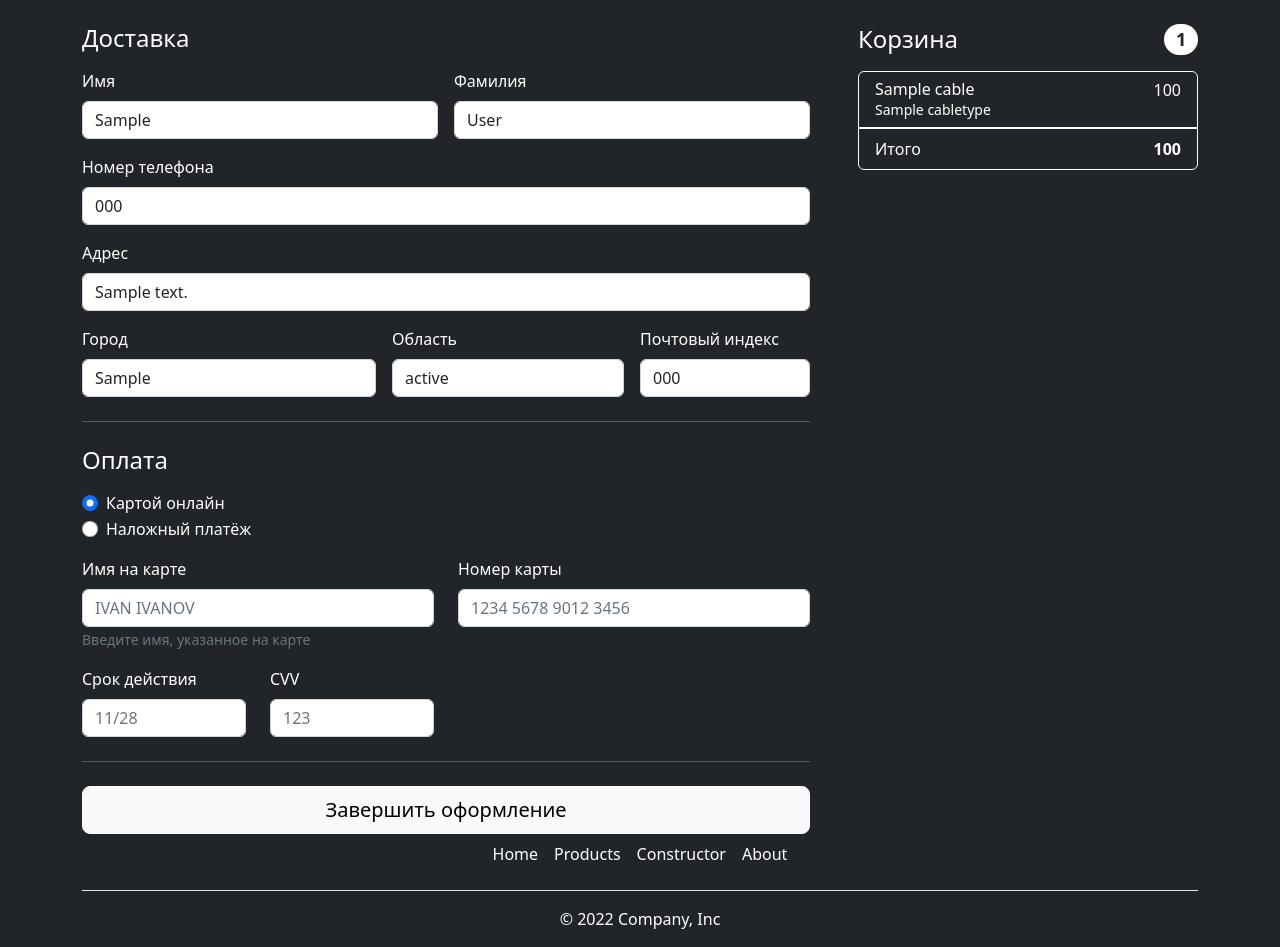
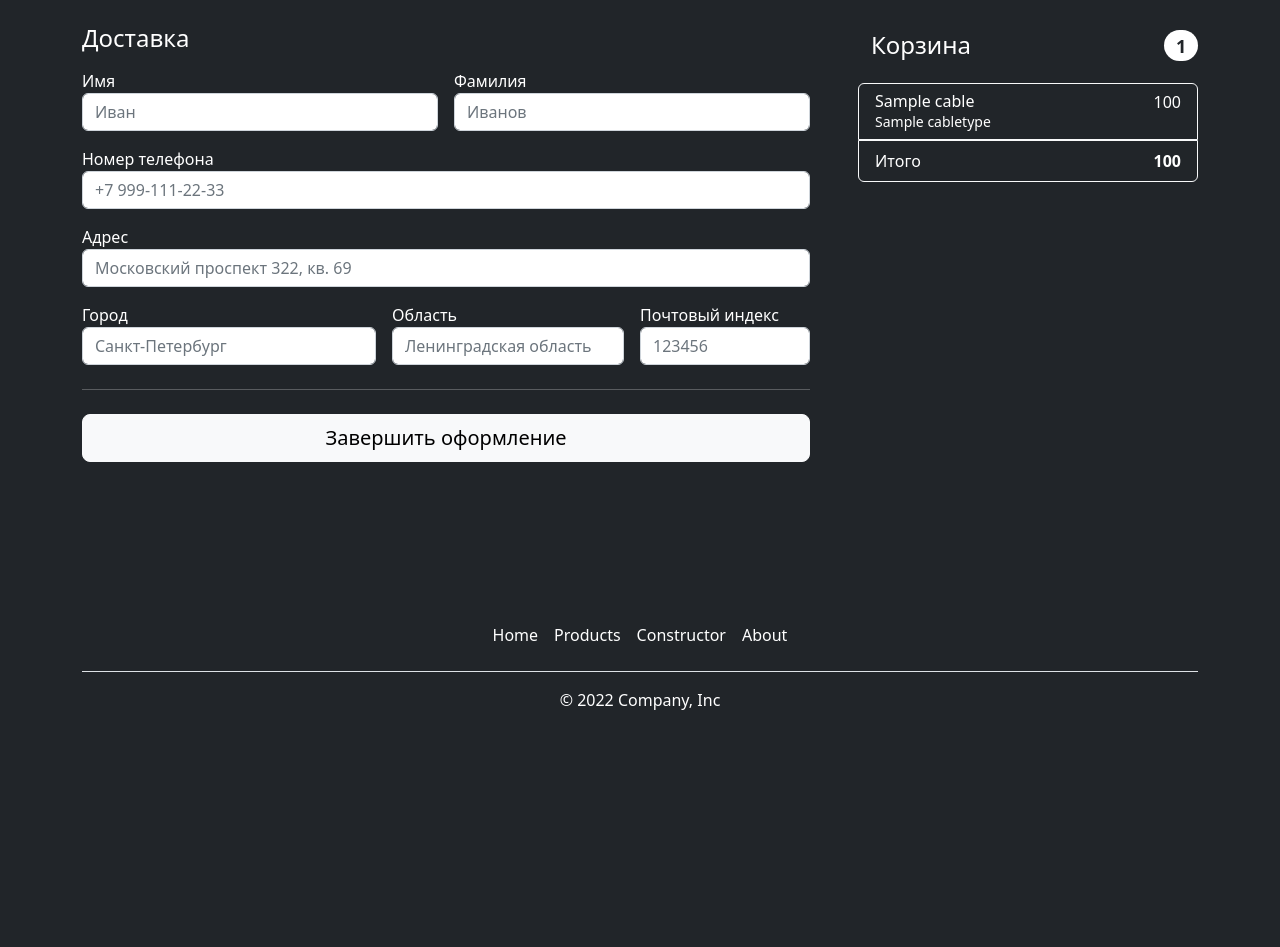
Before and after one commit to BreachAndHole/audio-store-django, a Django app: page /cart/checkout/ in a window 1280 px wide. Shown: the part 72-1019 px from the top of the page. After the commit the page ends 782 px from the top, so only its background shows below. Run offline with Django 4.2, Linux system fonts and the light colour scheme; a user stored in the database is signed in; tables that the repository leaves empty hold one stand-in row (values such as "Sample post").

Commit message:
Checkout form added to checkout page

```diff
--- a/cables_shop/shop/forms.py
+++ b/cables_shop/shop/forms.py
@@ -25,12 +25,89 @@ class RegisterUserForm(UserCreationForm):
 
 
 class CheckoutForm(forms.Form):
-    first_name = forms.CharField(label='Имя', max_length=15)
-    last_name = forms.CharField(label='Фамилия', max_length=15)
-    # middle_name = forms.CharField(label='Отчество', max_length=15)
-    phone = forms.CharField(label='Номер телефона', max_length=15)
+    first_name = forms.CharField(
+        label='Имя',
+        max_length=15,
+        widget=(
+            forms.TextInput(
+                attrs={
+                    'class': 'form-control',
+                    'placeholder': 'Иван',
+                }
+            )
+        ),
+    )
+    last_name = forms.CharField(
+        label='Фамилия',
+        max_length=15,
+        widget=(
+            forms.TextInput(
+                attrs={
+                    'class': 'form-control',
+                    'placeholder': 'Иванов',
+                }
+            )
+        ),
+    )
+    phone = forms.CharField(
+        label='Номер телефона',
+        max_length=15,
+        widget=(
+            forms.TextInput(
+                attrs={
+                    'class': 'form-control',
+                    'placeholder': '+7 999-111-22-33',
+                }
+            )
+        ),
+    )
 
-    address = forms.CharField(label='Адрес', max_length=200)
-    city = forms.CharField(label='Город', max_length=50)
-    state = forms.CharField(label='Область', max_length=70)
-    zipcode = forms.CharField(label='Почтовый индекс', max_length=10)
+    address = forms.CharField(
+        label='Адрес',
+        max_length=200,
+        widget=(
+            forms.TextInput(
+                attrs={
+                    'class': 'form-control',
+                    'placeholder': 'Московский проспект 322, кв. 69',
+                }
+            )
+        ),
+    )
+    city = forms.CharField(
+        label='Город',
+        max_length=50,
+        widget=(
+            forms.TextInput(
+                attrs={
+                    'class': 'form-control',
+                    'placeholder': 'Санкт-Петербург',
+                }
+            )
+        ),
+    )
+    state = forms.CharField(
+        label='Область',
+        max_length=70,
+        required=False,
+        widget=(
+            forms.TextInput(
+                attrs={
+                    'class': 'form-control',
+                    'placeholder': 'Ленинградская область',
+                }
+            )
+        ),
+    )
+    zipcode = forms.CharField(
+        label='Почтовый индекс',
+        max_length=10,
+        widget=(
+            forms.TextInput(
+                attrs={
+                    'class': 'form-control',
+                    'placeholder': '123456',
+                }
+            )
+        ),
+    )
--- a/cables_shop/shop/templates/shop/checkout.html
+++ b/cables_shop/shop/templates/shop/checkout.html
@@ -5,7 +5,7 @@
     <div class="row g-5">
         <div class="col-md-5 col-lg-4 order-md-last ">
             <h4 class="d-flex justify-content-between align-items-center mb-3">
-                <span class="text-white">Корзина</span>
+                <a href="{% url 'cart_page' %}" class="btn btn btn-bg-dark text-white"><span class="h4">Корзина</span></a>
                 <span class="badge bg-white text-dark rounded-pill">{{ cart_items_total }}</span>
             </h4>
             <ul class="list-group mb-3">
@@ -23,13 +23,6 @@
                     <strong class="text-white">{{ cart_total_price }}</strong>
                 </li>
             </ul>
-
-<!--            <form class="card p-2 bg-dark border border-light">-->
-<!--                <div class="input-group">-->
-<!--                    <input type="text" class="form-control bg-dark text-white" placeholder="Promo code">-->
-<!--                    <button type="submit" class="btn btn-outline-light">Redeem</button>-->
-<!--                </div>-->
-<!--            </form>-->
         </div>
         <div class="col-md-7 col-lg-8">
             <h4 class="mb-3">Доставка</h4>
@@ -37,52 +30,51 @@
                 {% csrf_token %}
                 <div class="row g-3">
                     <div class="col-sm-6">
-                        <label for="firstName" class="form-label">Имя</label>
-                        <input type="text" class="form-control" id="firstName" placeholder="Иван" value="{{ customer.first_name }}" required="">
+                        {{ form.first_name.label }}
+                        {{ form.first_name }}
                         <div class="invalid-feedback">
                             Имя обязательно для ввода.
                         </div>
                     </div>
 
                     <div class="col-sm-6">
-                        <label for="lastName" class="form-label">Фамилия</label>
-                        <input type="text" class="form-control" id="lastName" placeholder="Иванов" value="{{ customer.last_name }}" required="">
+                        {{ form.last_name.label }}
+                        {{ form.last_name }}
                         <div class="invalid-feedback">
                             Фамилия обязательна для ввода.
                         </div>
                     </div>
                     <div class="col-12">
-                        <label for="phone" class="form-label">Номер телефона</label>
-                        <input type="tel" class="form-control" id="phone" placeholder="+7 999-111-22-33" value="{{ customer.phone }}">
+                        {{ form.phone.label }}
+                        {{ form.phone }}
                         <div class="invalid-feedback">
                             Пожалуйста введите верный телефонный номер
                         </div>
                     </div>
 
                     <div class="col-12">
-                        <label for="address" class="form-label">Адрес</label>
-                        <input type="text" class="form-control" id="address"
-                               placeholder="Московский проспект 322, кв. 69" required="" value="{{ customer.shippingaddress.address }}">
+                        {{ form.address.label }}
+                        {{ form.address }}
                         <div class="invalid-feedback">
-                            Please enter your shipping address.
+                            Необходимо ввести адрес
                         </div>
                     </div>
                     <div class="col-md-5">
-                        <label for="city" class="form-label">Город</label>
-                        <input type="text" class="form-control" id="city" placeholder="Санкт-Петербург" required="" value="{{ customer.shippingaddress.city }}">
+                        {{ form.city.label }}
+                        {{ form.city }}
                         <div class="invalid-feedback">
                             Необходимо ввести город
                         </div>
                     </div>
 
                     <div class="col-md-4">
-                        <label for="area" class="form-label">Область</label>
-                        <input type="text" class="form-control" id="area" placeholder="Ленинградская область" value="{{ customer.shippingaddress.state }}">
+                        {{ form.state.label }}
+                        {{ form.state }}
                     </div>
 
                     <div class="col-md-3">
-                        <label for="zip" class="form-label">Почтовый индекс</label>
-                        <input type="text" class="form-control" id="zip" placeholder="123456" required="" value="{{ customer.shippingaddress.zipcode }}">
+                        {{ form.zipcode.label }}
+                        {{ form.zipcode }}
                         <div class="invalid-feedback">
                             Необходимо ввести почтовый индекс
                         </div>
@@ -91,57 +83,56 @@
 
                 <hr class="my-4">
 
-                <h4 class="mb-3">Оплата</h4>
+<!--                <h4 class="mb-3">Оплата</h4>-->
+<!--                <div class="my-3">-->
+<!--                    <div class="form-check">-->
+<!--                        <input id="online" name="paymentMethod" type="radio" class="form-check-input" checked=""-->
+<!--                               required="">-->
+<!--                        <label class="form-check-label" for="online">Картой онлайн</label>-->
+<!--                    </div>-->
+<!--                    <div class="form-check">-->
+<!--                        <input id="cod" name="paymentMethod" type="radio" class="form-check-input" required="">-->
+<!--                        <label class="form-check-label" for="cod">Наложный платёж</label>-->
+<!--                    </div>-->
+<!--                </div>-->
 
-                <div class="my-3">
-                    <div class="form-check">
-                        <input id="online" name="paymentMethod" type="radio" class="form-check-input" checked=""
-                               required="">
-                        <label class="form-check-label" for="online">Картой онлайн</label>
-                    </div>
-                    <div class="form-check">
-                        <input id="cod" name="paymentMethod" type="radio" class="form-check-input" required="">
-                        <label class="form-check-label" for="cod">Наложный платёж</label>
-                    </div>
-                </div>
+<!--                <div class="row gy-3">-->
+<!--                    <div class="col-md-6">-->
+<!--                        <label for="cc-name" class="form-label">Имя на карте</label>-->
+<!--                        <input type="text" class="form-control" id="cc-name" placeholder="IVAN IVANOV" required="">-->
+<!--                        <small class="text-secondary">Введите имя, указанное на карте</small>-->
+<!--                        <div class="invalid-feedback">-->
+<!--                            Name on card is required-->
+<!--                        </div>-->
+<!--                    </div>-->
 
-                <div class="row gy-3">
-                    <div class="col-md-6">
-                        <label for="cc-name" class="form-label">Имя на карте</label>
-                        <input type="text" class="form-control" id="cc-name" placeholder="IVAN IVANOV" required="">
-                        <small class="text-secondary">Введите имя, указанное на карте</small>
-                        <div class="invalid-feedback">
-                            Name on card is required
-                        </div>
-                    </div>
+<!--                    <div class="col-md-6">-->
+<!--                        <label for="cc-number" class="form-label">Номер карты</label>-->
+<!--                        <input type="text" class="form-control" id="cc-number" placeholder="1234 5678 9012 3456"-->
+<!--                               required="">-->
+<!--                        <div class="invalid-feedback">-->
+<!--                            Необходимо ввести номер карты-->
+<!--                        </div>-->
+<!--                    </div>-->
 
-                    <div class="col-md-6">
-                        <label for="cc-number" class="form-label">Номер карты</label>
-                        <input type="text" class="form-control" id="cc-number" placeholder="1234 5678 9012 3456"
-                               required="">
-                        <div class="invalid-feedback">
-                            Необходимо ввести номер карты
-                        </div>
-                    </div>
+<!--                    <div class="col-md-3">-->
+<!--                        <label for="cc-expiration" class="form-label">Срок действия</label>-->
+<!--                        <input type="text" class="form-control" id="cc-expiration" placeholder="11/28" required="">-->
+<!--                        <div class="invalid-feedback">-->
+<!--                            Необходимо ввести срок действия-->
+<!--                        </div>-->
+<!--                    </div>-->
 
-                    <div class="col-md-3">
-                        <label for="cc-expiration" class="form-label">Срок действия</label>
-                        <input type="text" class="form-control" id="cc-expiration" placeholder="11/28" required="">
-                        <div class="invalid-feedback">
-                            Необходимо ввести срок действия
-                        </div>
-                    </div>
+<!--                    <div class="col-md-3">-->
+<!--                        <label for="cc-cvv" class="form-label">CVV</label>-->
+<!--                        <input type="text" class="form-control" id="cc-cvv" placeholder="123" required="">-->
+<!--                        <div class="invalid-feedback">-->
+<!--                            Необходимо ввести CVV-->
+<!--                        </div>-->
+<!--                    </div>-->
+<!--                </div>-->
 
-                    <div class="col-md-3">
-                        <label for="cc-cvv" class="form-label">CVV</label>
-                        <input type="text" class="form-control" id="cc-cvv" placeholder="123" required="">
-                        <div class="invalid-feedback">
-                            Необходимо ввести CVV
-                        </div>
-                    </div>
-                </div>
-
-                <hr class="my-4">
+<!--                <hr class="my-4">-->
 
                 <button class="btn btn-light btn-lg w-100" type="submit">Завершить оформление</button>
             </form>
--- a/cables_shop/shop/views.py
+++ b/cables_shop/shop/views.py
@@ -78,16 +78,19 @@ class CartPageView(LoginRequiredMixin, list.ListView):
 
 @login_required(login_url='user_login_page')
 def checkout(request):
+    customer = request.user.customer
+    order = Order.objects.get(customer=customer, is_active=True)
 
     if request.method == 'POST':
         form = CheckoutForm(request.POST)
 
         if form.is_valid():
-            print('Form is valid')
             return redirect('home_page')
+
+        return redirect('checkout_page')
+
     form = CheckoutForm()
-    customer = request.user.customer
-    order = Order.objects.get(customer=customer, is_active=True)
+
     context = {
         'title': 'Оформление заказа',
         'form': form,
```
Also changed, not shown: cables_shop/shop/migrations/0013_remove_shippingaddress_country_and_more.py (added).
